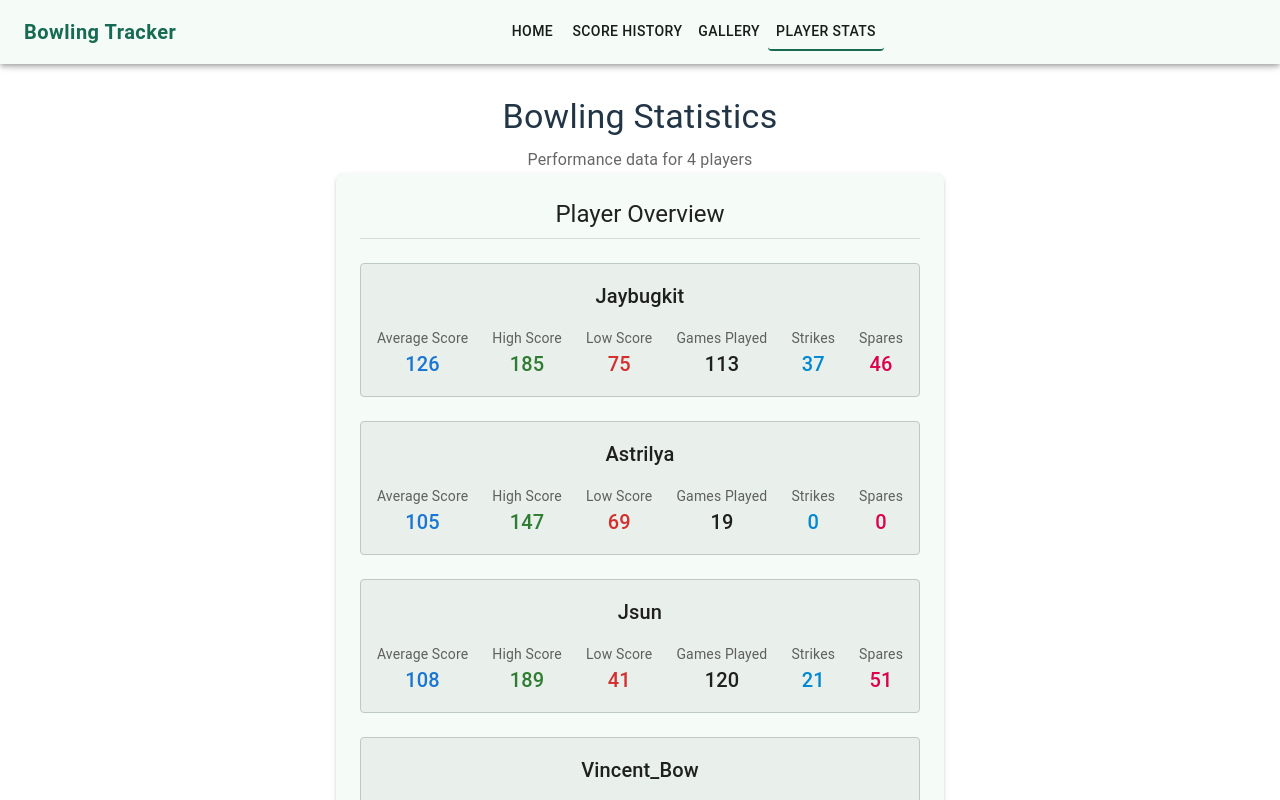
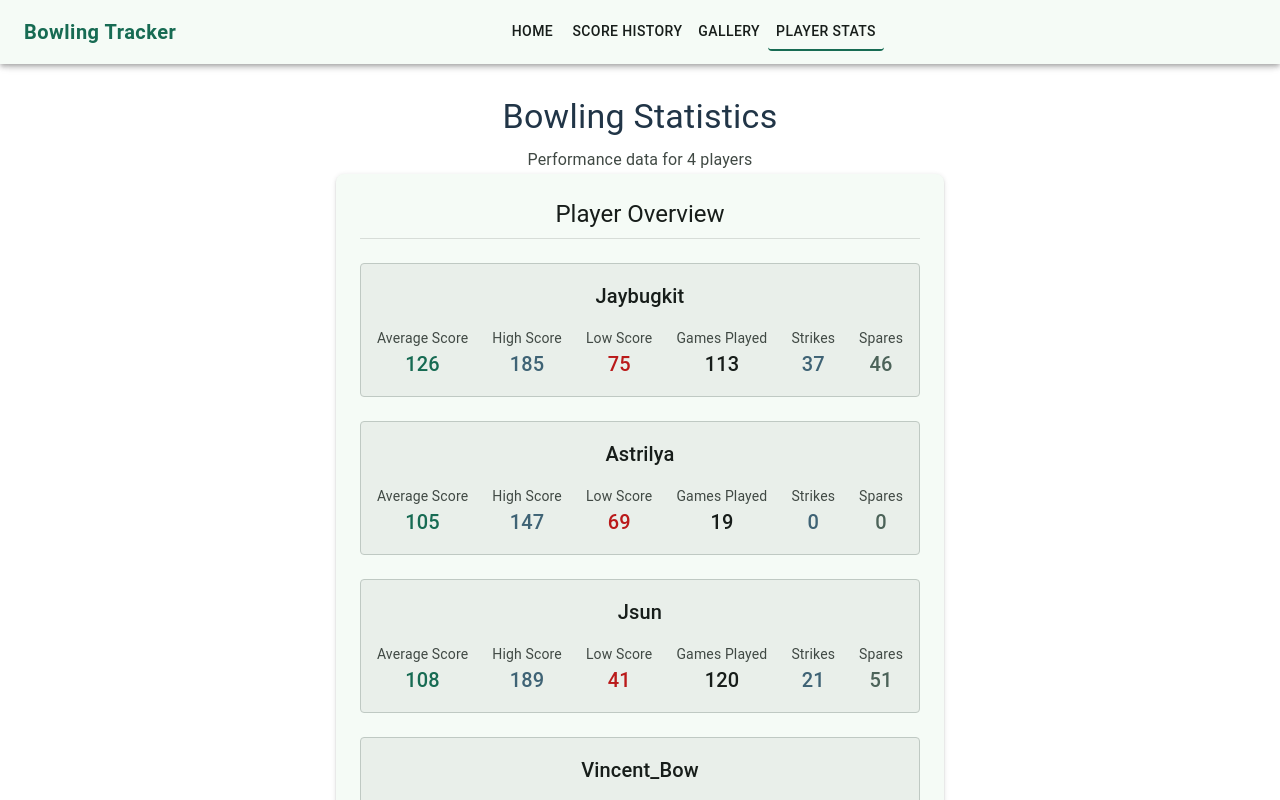
Before and after one commit to jwong65/bowling-project, a React (Vite) app: page /playerstats in a window 1280 px wide. Shown: the top 800 px of the page. Built offline with nearby package versions, Linux system fonts and the light colour scheme; some icons are missing.

Commit message:
Fixed text for dark mode

```diff
--- a/src/components/BowlingHistory.jsx
+++ b/src/components/BowlingHistory.jsx
@@ -73,7 +73,7 @@ export default function BowlingHistory() {
         return (
             <Container maxWidth="xl">
                 <Box sx={{ mt: 8, textAlign: 'center' }}>
-                    <Typography variant="h5" color="text.secondary">
+                    <Typography variant="h5" color="var(--md-sys-color-on-surface-variant)">
                         No bowling score data available
                     </Typography>
                 </Box>
--- a/src/components/BowlingStats.jsx
+++ b/src/components/BowlingStats.jsx
@@ -107,7 +107,7 @@ export default function BowlingStats() {
     return (
         <Container maxWidth="xl">
         <Box sx={{ mt: 8, textAlign: 'center' }}>
-            <Typography variant="h5" color="text.secondary">
+            <Typography variant="h5" color= 'var(--md-sys-color-on-surface-variant)'>
             No bowling statistics available
             </Typography>
         </Box>
@@ -121,7 +121,7 @@ export default function BowlingStats() {
             <Typography variant="h4" component="div" gutterBottomsx={{ color: 'var(--md-sys-color-primary)' }}>
                 Bowling Statistics
             </Typography>
-            <Typography variant="subtitle1" color="text.secondary" sx={{ mt: 1 }}>
+            <Typography variant="subtitle1" color="var(--md-sys-color-on-surface-variant)" sx={{ mt: 1 }}>
                 Performance data for {Object.keys(playerStats).length} players
             </Typography>
         </Box>
@@ -131,6 +131,7 @@ export default function BowlingStats() {
         elevation={2}
         sx={{
           backgroundColor: 'var(--md-sys-color-surface)',
+          color: 'var(--md-sys-color-on-surface)',
           borderRadius: 2,
           p: 3,
           mb: 4
@@ -157,31 +158,31 @@ export default function BowlingStats() {
             </Typography>
             <Box sx={{ display: 'flex', flexWrap: 'wrap', gap: 3, mt: 2 }}>
               <Box>
-                <Typography variant="body2" color="text.secondary">
+                <Typography variant="body2" color="var(--md-sys-color-on-surface-variant)">
                   Average Score
                 </Typography>
-                <Typography variant="h6" color="primary">
+                <Typography variant="h6" color="var(--md-sys-color-primary)">
                   {player.averageScore}
                 </Typography>
               </Box>
               <Box>
-                <Typography variant="body2" color="text.secondary">
+                <Typography variant="body2" color="var(--md-sys-color-on-surface-variant)">
                   High Score
                 </Typography>
-                <Typography variant="h6" color="success.main">
+                <Typography variant="h6" sx={{ color: 'var(--md-sys-color-tertiary)' }} >
                   {player.highScore}
                 </Typography>
               </Box>
               <Box>
-                <Typography variant="body2" color="text.secondary">
+                <Typography variant="body2" color="var(--md-sys-color-on-surface-variant)">
                   Low Score
                 </Typography>
-                <Typography variant="h6" color="error.main">
+                <Typography variant="h6" sx={{ color: 'var(--md-sys-color-error)' }}>
                   {player.lowScore === 300 ? '-' : player.lowScore}
                 </Typography>
               </Box>
               <Box>
-                <Typography variant="body2" color="text.secondary">
+                <Typography variant="body2" color="var(--md-sys-color-on-surface-variant)">
                   Games Played
                 </Typography>
                 <Typography variant="h6">
@@ -189,18 +190,18 @@ export default function BowlingStats() {
                 </Typography>
               </Box>
               <Box>
-                <Typography variant="body2" color="text.secondary">
+                <Typography variant="body2" color="var(--md-sys-color-on-surface-variant)">
                   Strikes
                 </Typography>
-                <Typography variant="h6" color="info.main">
+                <Typography variant="h6" sx={{ color: 'var(--md-sys-color-tertiary)' }}>
                   {player.strikes}
                 </Typography>
               </Box>
               <Box>
-                <Typography variant="body2" color="text.secondary">
+                <Typography variant="body2" color="var(--md-sys-color-on-surface-variant)">
                   Spares
                 </Typography>
-                <Typography variant="h6" color="secondary.main">
+                <Typography variant="h6" sx={{ color: 'var(--md-sys-color-secondary)' }}>
                   {player.spares}
                 </Typography>
               </Box>
```
